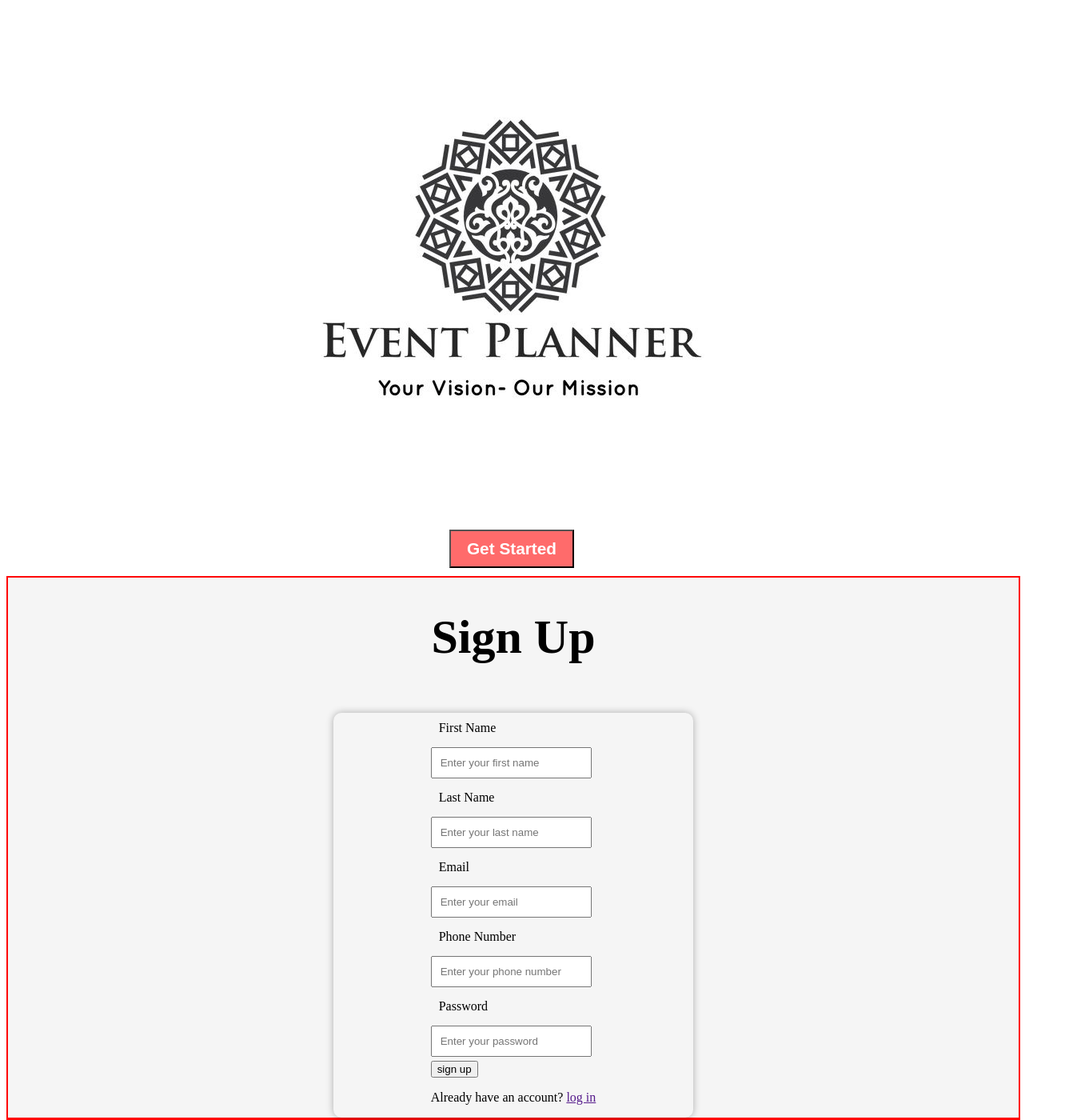
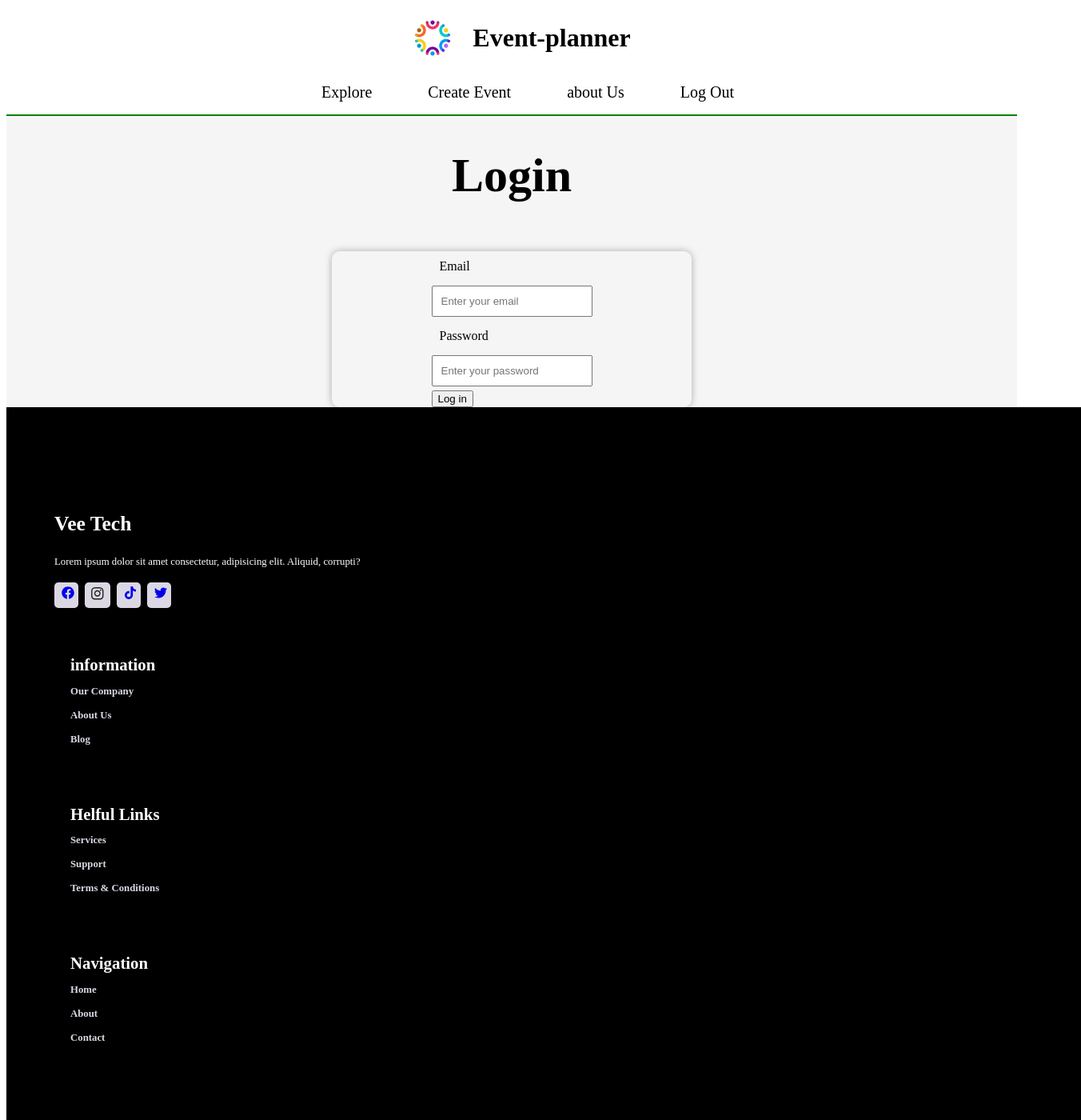
Before and after one commit to iankmani/Event-Planner, a React (Vite) app: page /login in a window 1280 px wide. Shown: the top 1400 px of the page at 80% size, 1352 px wide, since content can reach past the window. Built offline with nearby package versions, Linux system fonts and the light colour scheme.

Commit message:
add header

```diff
--- a/package.json
+++ b/package.json
@@ -13,6 +13,7 @@
     "formik": "^2.4.6",
     "react": "^18.2.0",
     "react-dom": "^18.2.0",
+    "react-icons": "^5.2.1",
     "react-router-dom": "^6.25.1",
     "yup": "^1.4.0"
   },
--- a/src/App.jsx
+++ b/src/App.jsx
@@ -1,13 +1,21 @@
 import GetStarted from "./Pages/GetStarted/GetStarted";
 import SignUp from "./Pages/SignUp/SignUp";
 import Login from "./Pages/Login/Login";
+import Header from "./Components/Header/Header";
+import Footer from "./Components/Footer/Footer";
+import { BrowserRouter, Route, Routes } from "react-router-dom";
 function App() {
   return (
     <>
-      <GetStarted />
-      <SignUp />
-      <Login />
-
+      <BrowserRouter>
+        <Header />
+        <Routes>
+          <Route path="/" element={<GetStarted />} />
+          <Route path="/signup" element={<SignUp />} />
+          <Route path="/login" element={<Login />} />
+        </Routes>
+        <Footer />
+      </BrowserRouter>
     </>
   );
 }
--- /dev/null
+++ b/src/Components/Footer/Footer.css
@@ -0,0 +1,87 @@
+.container{
+    /* position: relative; */
+    width: 100%;
+    bottom: 0;
+}
+.footer{
+    /* position: absolute; */
+    bottom: 0;
+    left: 0;
+    width: 100%;
+}.footer-content{
+    display: flex;
+    justify-content: space-between;
+    flex-wrap: wrap;
+    width: 100%;
+    padding: 100px 40px 40px;
+    background-color: black;
+}
+.footer-main{
+    margin: 10px 20px;
+
+}
+.footer-main h2{
+    color: #ffffff;
+    font-size: 1.6rem;
+
+}
+.footer-main p{
+    color: #ffffff;
+    font-size: 0.8rem;
+    line-height: 1.3rem;
+}
+.links p{
+    font-size: 1.3rem;
+    margin-bottom: 15px;
+    font-weight: 600;
+    color: #ffffff;
+}
+.links a{
+    font-size: 0.8rem;
+    text-decoration: none;
+    margin-bottom: 15px;
+    font-weight: 600;
+    color: #dbd8e3;
+    transition: 0.5s all;
+}
+.links a:hover{
+    color: #303035;
+}
+@media screen and (max-width: 715px) {
+    .newsletter{
+        flex-direction: column;
+    }
+    .newsletter-left{
+        margin-bottom: 10px;
+    }
+    .newsletter-right{
+        width: 90%;
+    }
+}
+.social-links{
+    display: flex;
+    gap: 8px;
+    margin: 15px 0px;
+}
+.social-links a{
+    padding: 5px;
+    background-color: #dbd8e3;
+    border-radius: 5px;
+    transition: 0.5s;
+    text-decoration: none;
+}
+.social-links a:hover{
+    opacity: 0.7;
+
+}
+.social-links a i{
+    color: #201e1e;
+    margin: 2px;
+    font-size: 1.1rem;
+}
+.links{
+    display: flex;
+    flex-direction: column;
+    width: 200px;
+    margin: 40px 20px;
+}
--- /dev/null
+++ b/src/Components/Footer/Footer.jsx
@@ -0,0 +1,51 @@
+import React from 'react'
+import './Footer.css'
+import { FaInstagram } from "react-icons/fa";
+import { FaFacebook } from "react-icons/fa";
+import { FaTiktok } from "react-icons/fa";
+import { FaTwitter } from "react-icons/fa";
+
+
+const Footer = () => {
+  return (
+    <div class="container">
+         <div class="footer">
+         <div class="footer-content">
+                <div class="footer-main">
+                    <h2>Vee Tech</h2>
+                    <p>Lorem ipsum dolor sit amet consectetur, adipisicing elit. Aliquid, corrupti?</p>
+                    <div class="social-links">
+                        <a href="#"><i class="fa-brands fa-facebook"></i>< FaFacebook /></a>
+                        <a href="#"><i class="fa-brands fa-instagram">< FaInstagram /></i></a>
+                        <a href="#"><i class="fa-brands fa-tiktok"></i>< FaTiktok /></a>
+                        <a href="#"><i class="fa-brands fa-twitter"></i>< FaTwitter /></a>
+
+                    </div>
+                    <div class="links">
+                        <p>information</p>
+                        <a href="" class="link">Our Company</a>
+                        <a href="" class="link">About Us</a>
+                        <a href="" class="link">Blog</a>
+                    </div>
+                    <div class="links">
+                        <p>Helful Links</p>
+                        <a href="" class="link">Services</a>
+                        <a href="" class="link">Support</a>
+                        <a href="" class="link">Terms & Conditions</a>
+                    </div>
+                    <div class="links">
+                        <p>Navigation</p>
+                        <a href="" class="link">Home</a>
+                        <a href="" class="link">About</a>
+                        <a href="" class="link">Contact</a>
+                    </div>
+                </div>
+            </div>
+
+
+         </div>
+    </div>
+  )
+}
+
+export default Footer
--- /dev/null
+++ b/src/Components/Header/Header.css
@@ -0,0 +1,49 @@
+.Header_page {
+  /* border: 2px solid red; */
+  width: 100%;
+  /* height: 100px; */
+}
+.Header-image {
+  /* border: 2px solid blue; */
+  /* width: 100%; */
+  display: flex;
+  justify-content: center;
+  align-items: center;
+}
+.Header_img {
+  width: 100px;
+}
+.Header_page_navigations {
+  border-bottom: 2px solid green;
+}
+.Header_page_navigations__list {
+  /* border: 2px solid yellow; */
+  display: flex;
+  list-style: none;
+  justify-content: center;
+  gap: 70px;
+}
+.Header_page_navigations a {
+  text-decoration: none;
+  color: black;
+}
+.Header_page_navigations li {
+  text-decoration: none;
+  text-transform: none;
+  font-size: 20px;
+  /* color: black; */
+}
+.Header_page_navigations ul,
+.Header_page_navigations Link {
+  text-decoration: none;
+  text-transform: none;
+}
+.Header_page_navigations__list__item {
+  text-decoration: none;
+  text-transform: none;
+}
+
+.Header_page__container_top {
+  display: flex;
+  justify-content: center;
+}
--- /dev/null
+++ b/src/Components/Header/Header.jsx
@@ -0,0 +1,40 @@
+import React from "react";
+import logo from "../../assets/headerlogo.jpeg";
+import { Link } from "react-router-dom";
+import "./Header.css";
+
+const Header = () => {
+  return (
+    <div className="Header_page">
+      <div className="Header_page__container">
+        <div className="Header_page__container_top">
+          <div className="Header-image">
+            <img src={logo} alt="logo of the header" className="Header_img" />
+          </div>
+          <div className="header-name">
+            <h1>Event-planner</h1>
+          </div>
+        </div>
+
+        <div className="Header_page_navigations">
+          <ul className="Header_page_navigations__list">
+            <li className="Header_page_navigations__list__item">
+              <Link to="">Explore</Link>
+            </li>
+            <li className="Header_page_navigations__list__item">
+              <Link to="">Create Event</Link>
+            </li>
+            <li className="Header_page_navigations__list__item">
+              <Link to="">about Us</Link>
+            </li>
+            <li className="Header_page_navigations__list__item">
+              <Link to="/">Log Out</Link>
+            </li>
+          </ul>
+        </div>
+      </div>
+    </div>
+  );
+};
+
+export default Header;
--- a/src/Pages/SignUp/SignUp.css
+++ b/src/Pages/SignUp/SignUp.css
@@ -1,5 +1,5 @@
 .Signup_Page {
-  border: 2px solid red;
+  /* border: 2px solid red; */
   width: 100%;
   height: 100%;
   display: flex;
--- a/src/Pages/SignUp/SignUp.jsx
+++ b/src/Pages/SignUp/SignUp.jsx
@@ -2,6 +2,7 @@ import React from "react";
 import { useFormik } from "formik";
 import * as Yup from "yup";
 import "./SignUp.css";
+import { Link } from "react-router-dom";
 
 const SignUp = () => {
   const validationSchema = Yup.object({
@@ -123,11 +124,10 @@ const SignUp = () => {
               ) : null}
             </div>
 
-
-              <button type="submit">sign up</button>
+            <button type="submit">sign up</button>
 
             <p>
-              Already have an account? <a href="">log in</a>
+              Already have an account? <Link to="/login">log in</Link>
             </p>
           </div>
         </form>
```
Also changed, not shown: src/Pages/Login/Login.jsx (+8 -11 lines), src/assets/headerlogo.jpeg (added), 1 other file (tests, documents, lock files or other folders).
